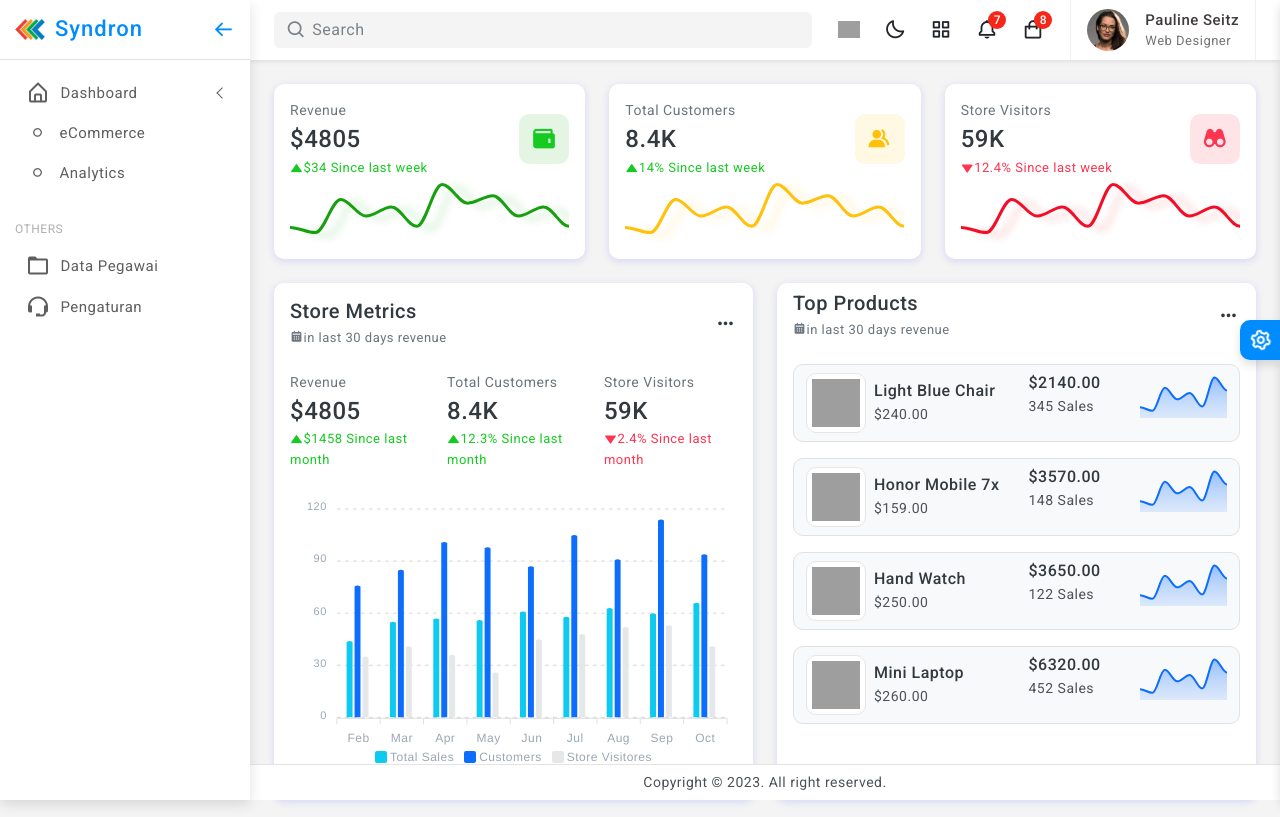
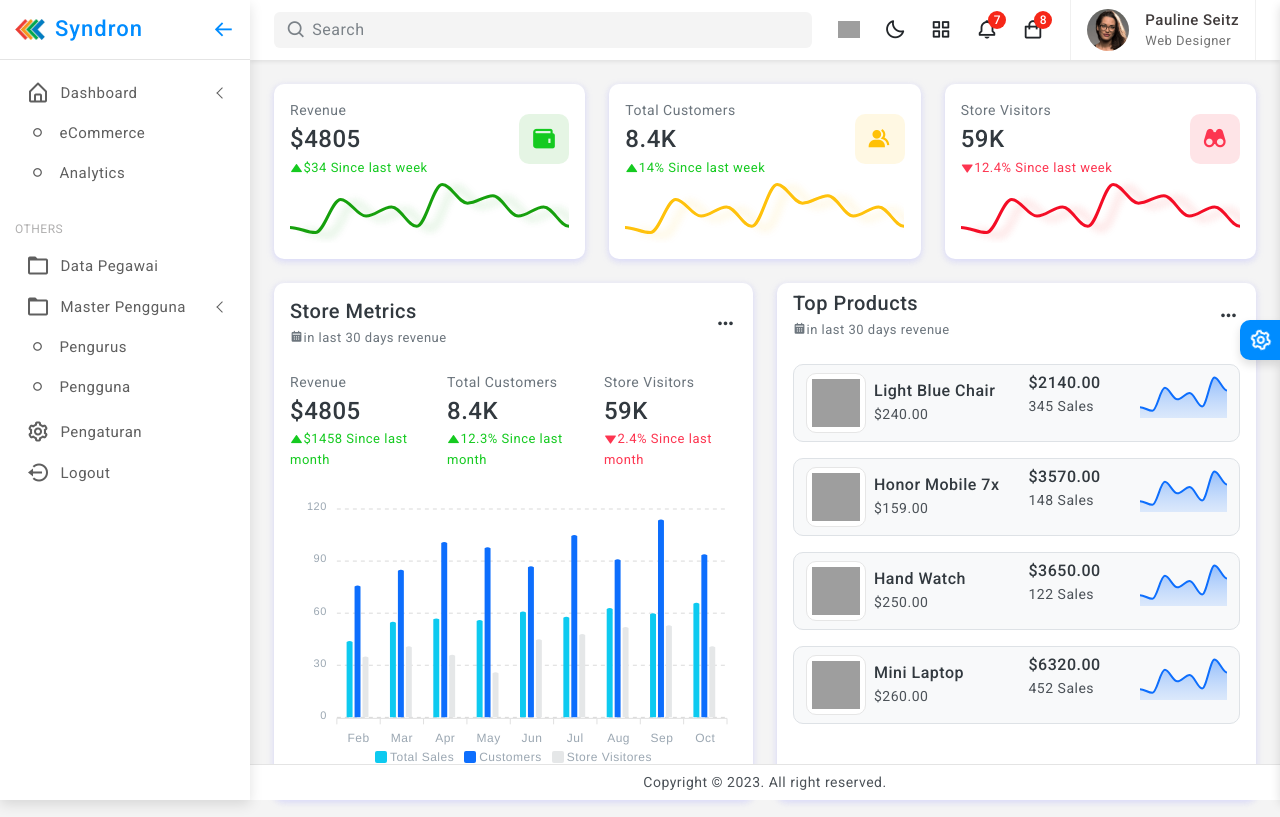
Before and after one commit to pkbmisesw/adm_per, a PHP site: page /views/admin/index.php in a window 1280 px wide. Shown: the top 817 px of the page. Run offline with PHP 8.4, Linux system fonts and the light colour scheme; the visitor is signed in with stand-in values (Sample User, id 1); some libraries are stand-ins or nearby versions; grey boxes are pictures that could not be loaded.

Commit message:
update side bar menu
- menu master pengguna
  - pengguna
- menu pengaturan
- menu logout

```diff
--- a/views/partials/sidebar.php
+++ b/views/partials/sidebar.php
@@ -33,11 +33,31 @@
 					</a>
 				</li>
 				<li>
-					<a href="https://themeforest.net/user/codervent" target="_blank">
-						<div class="parent-icon"><i class="bx bx-support"></i>
+					<a href="javascript:;" class="has-arrow">
+						<div class="parent-icon"><i class="bx bx-folder"></i>
+						</div>
+						<div class="menu-title">Master Pengguna</div>
+					</a>
+					<ul>
+						<li> <a href="#"><i class='bx bx-radio-circle'></i>Pengurus</a>
+						</li>
+						<li> <a href="../m_user"><i class='bx bx-radio-circle'></i>Pengguna</a>
+						</li>
+					</ul>
+				</li>
+				<li>
+					<a href="../pengaturan" >
+						<div class="parent-icon"><i class='bx bx-cog' ></i>
 						</div>
 						<div class="menu-title">Pengaturan</div>
 					</a>
 				</li>
+				<li>
+					<a href="../../logout.php" >
+						<div class="parent-icon"><i class='bx bx-log-out-circle'></i>
+						</div>
+						<div class="menu-title">Logout</div>
+					</a>
+				</li>
 			</ul>
 		</div>
```
